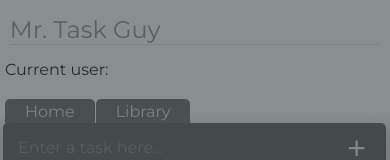
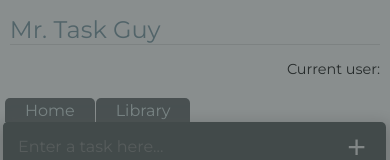
Before and after one commit to Hamilsauce/task-guy, a Vue app: page / in a window 390 px wide. Shown: the top 160 px of the page. Built offline with nearby package versions, Linux system fonts and the light colour scheme; a small style sheet from the web is missing.

Commit message:
modal stuff

```diff
--- a/src/App.vue
+++ b/src/App.vue
@@ -1,12 +1,12 @@
 <template>
 	<div id="app">
 		<introduction-modal
-			v-if="displayModal === true"
+			v-if="displayModal == true"
 			v-model="username"
 			@add:username="updatedUsername"
 		/>
 		<p id="app-header">Mr. Task Guy</p>
-		<span id="user-display">Current user: {{ this.username }}</span>
+		<span id="user-display" @click="displayModal = true">Current user: {{ this.username }}</span>
 		<nav>
 			<router-link to="/">Home</router-link>
 			<router-link to="/about">Library</router-link>
@@ -103,6 +103,9 @@
 		padding: 0;
 		padding-left: 5px;
 		margin: 0;
+		margin-right: 20px;
+		cursor: pointer;
+		float: right;
 	}
 
 	nav {
@@ -208,5 +211,10 @@
 			font-size: 1rem;
 			margin-bottom: 0;
 		}
+
+		#user-display {
+			font-size: 0.9em;
+			margin-right: 10px;
+		}
 	}
 </style>
```
Also changed, not shown: 7 other files (tests, documents, lock files or other folders).
